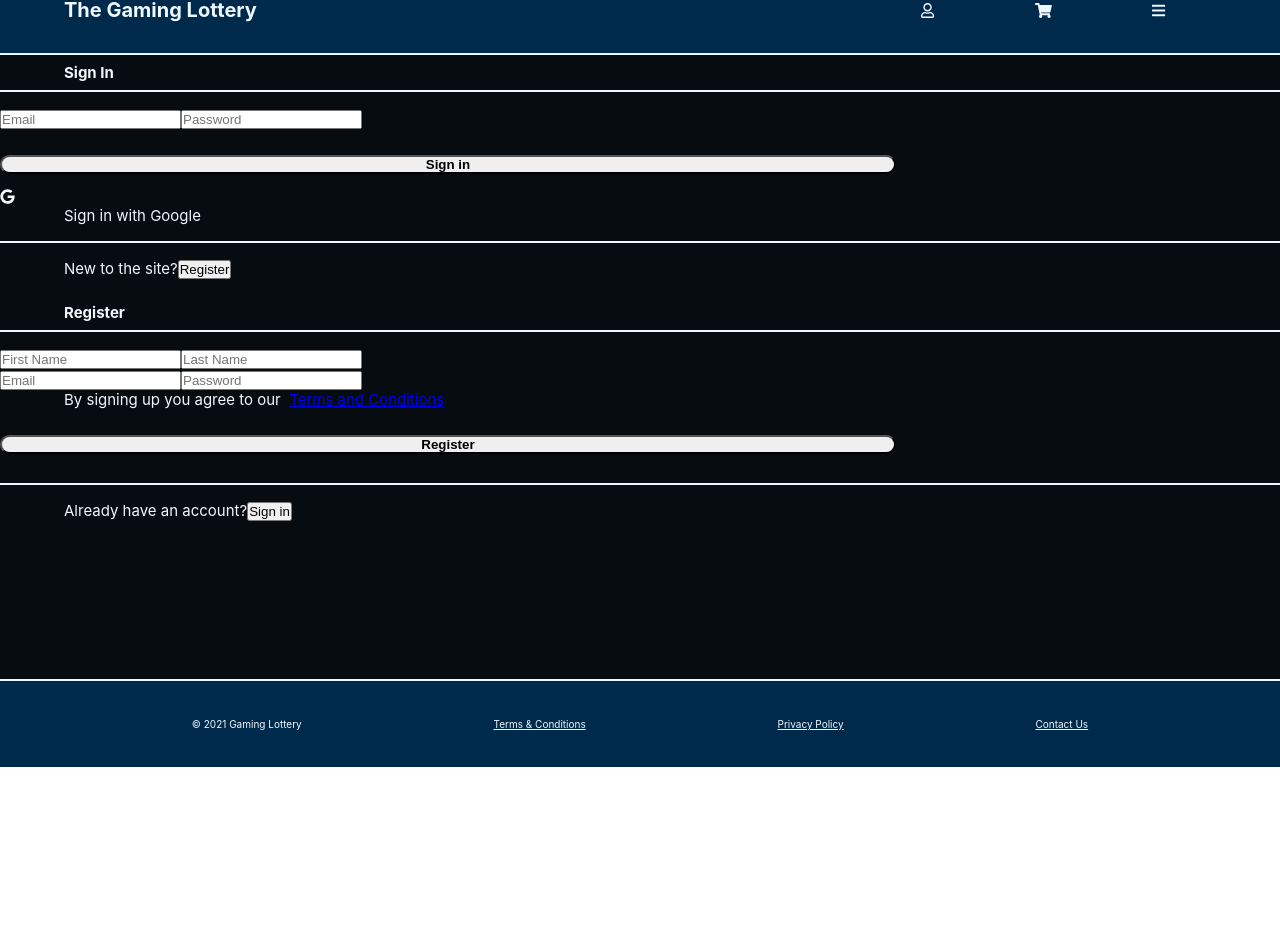
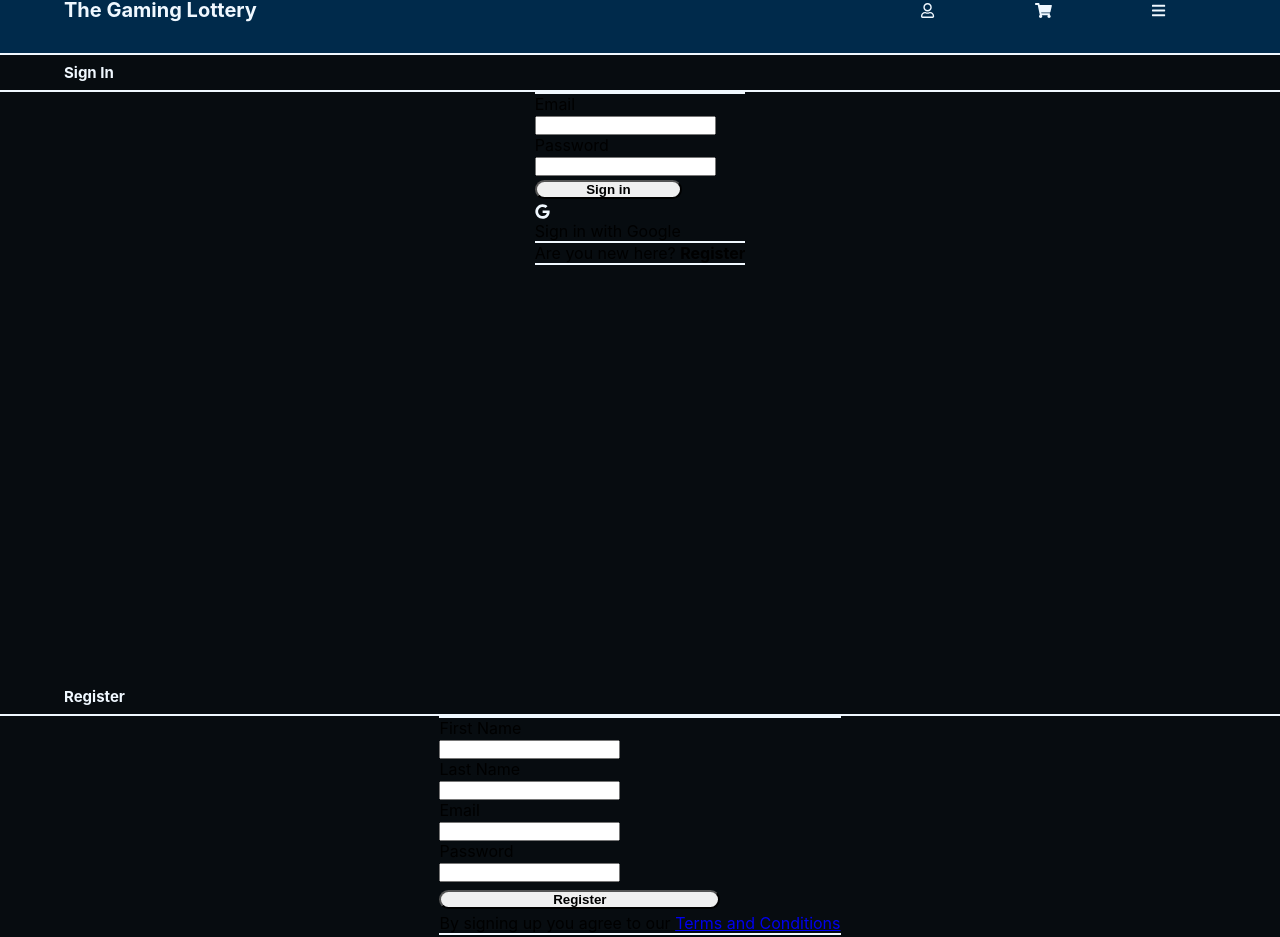
Before and after one commit to EllisHornabrook/PC-Packs, a React (Create React App) app: page /account in a window 1280 px wide. Shown: the part 33-970 px from the top of the page. Before the commit the page ends 800 px from the top, so only its background shows below. Built offline with nearby package versions, Linux system fonts and the light colour scheme.

Commit message:
Changed format of forms

```diff
--- a/src/components/Login/Login.jsx
+++ b/src/components/Login/Login.jsx
@@ -2,34 +2,38 @@ import React from "react";
 import { FontAwesomeIcon } from "@fortawesome/react-fontawesome";
 import styles from "./Login.module.scss";
 
-const Login = () => {
+const Login = (props) => {
+    const { setFormState } = props;
+
     return (
-        <>
+        <main>
             <header>
                 <h1>Sign In</h1>
             </header>
             <div className={styles.divider} />
-            <section>
             <form action="" onSubmit={() => {}}>
+                <div className={styles.divider} />
                 <div className={styles.formInputs}>
-                        <input type="text" name="email" placeholder="Email" onChange={() => {}} required />
-                        <input type="password" name="password" placeholder="Password" onChange={() => {}} required />
+                    <p>Email</p>
+                    <input type="text" name="email" placeholder="" onChange={() => {}} required />
+                </div>
+                <div className={styles.formInputs}>
+                    <p>Password</p>
+                    <input type="password" name="password" placeholder="" onChange={() => {}} required />
                 </div>
                 <button type="submit" className={styles.button}>Sign in</button>
                 <div className={styles.googleButton} onClick={() => {}}>
                     <FontAwesomeIcon icon={["fab", "google"]} className={styles.icon} />
                     <p>Sign in with Google</p>
                 </div>
+                <div className={styles.divider} />
+                <p className={styles.formText}>
+                    Are you new here?&nbsp;
+                    <b onClick={() => setFormState("register")}>Register</b>
+                </p>
+                <div className={styles.divider} />
             </form>
-
-            </section>
-            <div className={styles.divider} />
-            <section>
-                <p>New to the site?
-                    <button>Register</button>
-                </p>
-            </section>
-        </>
+        </main>
     );
 };
 
--- a/src/components/Register/Register.jsx
+++ b/src/components/Register/Register.jsx
@@ -2,36 +2,46 @@ import React from "react";
 import { Link } from "@reach/router";
 import styles from "./Register.module.scss";
 
-const Register = () => {
+const Register = (props) => {
+    const { setFormState } = props;
+
     return (
-        <>
+        <main>
             <header>
                 <h1>Register</h1>
             </header>
             <div className={styles.divider} />
-            <section>
             <form action="" onSubmit={() => {}}>
+                <div className={styles.divider} />
                 <div className={styles.formInputs}>
-                        <input type="text" placeholder="First Name" required />
-                        <input type="text" placeholder="Last Name" required />
+                    <p>First Name</p>
+                    <input type="text" placeholder="" required />
                 </div>
                 <div className={styles.formInputs}>
-                        <input type="text" name="email" placeholder="Email" required />
-                        <input type="text" name="password" placeholder="Password" required />
+                    <p>Last Name</p>
+                    <input type="text" placeholder="" required />
                 </div>
-                    <p className={styles.termsLink}>By signing up you agree to our &nbsp;
+                <div className={styles.formInputs}>
+                    <p>Email</p>
+                    <input type="text" name="email" placeholder="" required />
+                </div>
+                <div className={styles.formInputs}>
+                    <p>Password</p>
+                    <input type="text" name="password" placeholder="" required />
+                </div>
+                <button type="submit" className={styles.button}>Register</button>
+                <p className={styles.formText}>
+                    By signing up you agree to our&nbsp;
                     <Link to="/terms">Terms and Conditions</Link>
                 </p>
-                    <button type="submit" className={styles.button}>Register</button>
+                <div className={styles.divider} />
+                <p className={styles.formText}>
+                    Already have an account?&nbsp;
+                    <b onClick={() => setFormState("login")}>Sign in</b>
+                </p>
+                <div className={styles.divider} />
             </form>
-            </section>
-            <div className={styles.divider} />
-            <section>
-                <p>Already have an account?
-                    <button>Sign in</button>
-                </p>
-            </section>
-        </>
+        </main>
     );
 };
 
```
Lines whose indentation alone changed are shown as unchanged.
